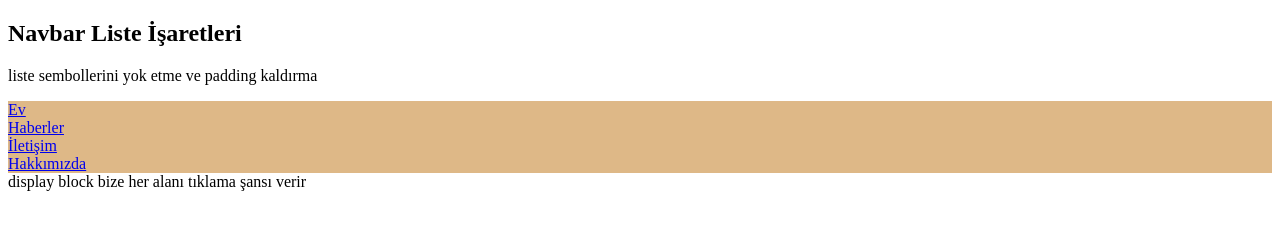
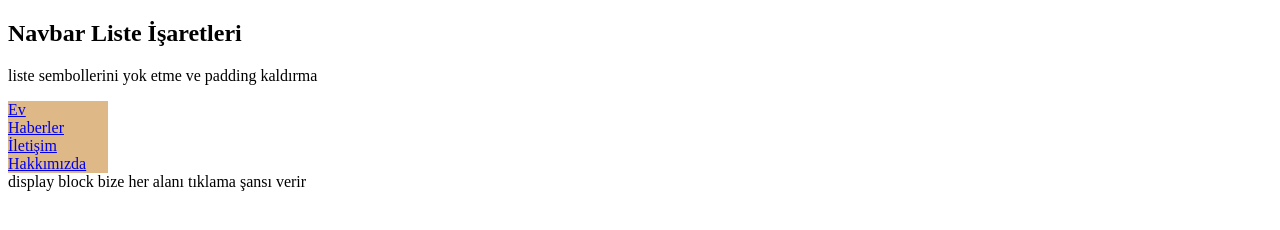
Before and after one commit to SENEMLEYLA/navbar, a plain HTML site: page index.html in a window 1280 px wide. Drawn offline with Linux system fonts and the light colour scheme.

Commit message:
ul ye width ekleme

```diff
--- a/index.html
+++ b/index.html
@@ -8,11 +8,12 @@
         ul{ list-style-type: none;
             margin: 0;
             padding: 0;
+            width: 100px;
 
         }
         li a{
             display: block;
-            width: 100 px;
+
             background-color: burlywood;
 
         }
```
